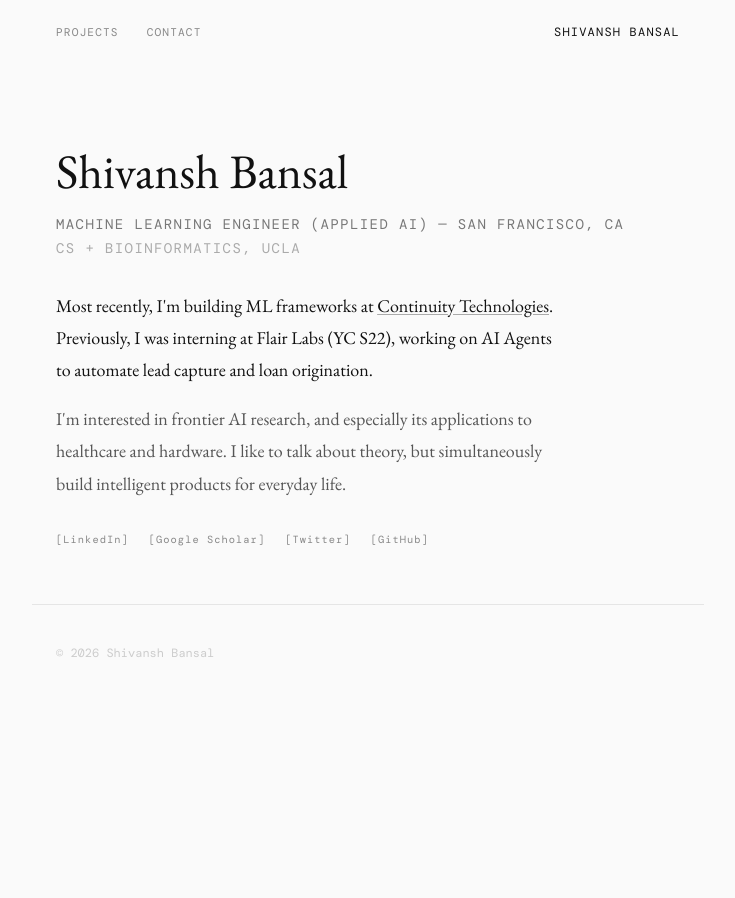
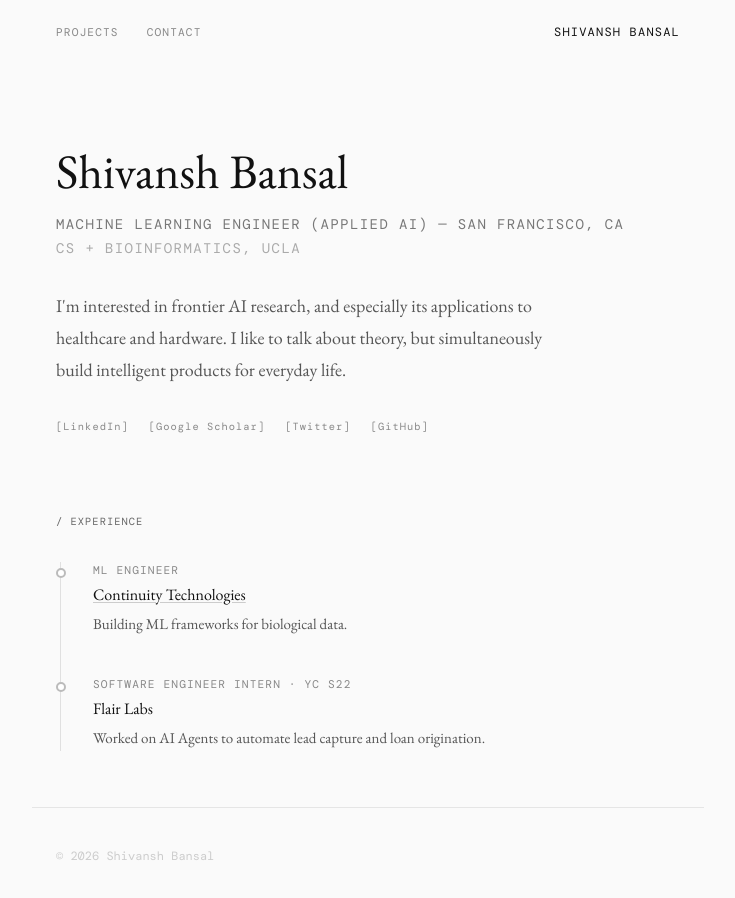
Before and after one commit to shivanshb828/Personal-Website, a Next.js app: page / in a window 1280 px wide. Shown: the top 898 px of the page, without its empty margins (272-1007 px from the left). Before the commit the page ends 800 px from the top, so only its background shows below. Built offline with nearby package versions, Linux system fonts and the light colour scheme; a web font is replaced by a local one.

Commit message:
feat: add timeline-style experience section to homepage

```diff
--- a/app/page.tsx
+++ b/app/page.tsx
@@ -10,10 +10,7 @@ export default function HomePage() {
         <p className="font-mono text-sm tracking-widest text-[#aaaaaa] mt-1 uppercase">
           CS + Bioinformatics, UCLA
         </p>
-        <p className="text-lg leading-[1.8] mt-8 max-w-lg">
-          Most recently, I'm building ML frameworks at <a href="https://continuity.bio" target="_blank" rel="noopener noreferrer" className="underline underline-offset-2 decoration-[#aaaaaa] hover:decoration-[#111111] transition-colors">Continuity Technologies</a>. Previously, I was interning at Flair Labs (YC S22), working on AI Agents to automate lead capture and loan origination.
-        </p>
-        <p className="text-lg leading-[1.8] mt-4 max-w-lg text-[#555555]">
+        <p className="text-lg leading-[1.8] mt-8 max-w-lg text-[#555555]">
           I'm interested in frontier AI research, and especially its applications to healthcare and hardware. I like to talk about theory, but simultaneously build intelligent products for everyday life.
         </p>
         <div className="flex items-center gap-5 mt-8">
@@ -36,6 +33,50 @@ export default function HomePage() {
         </div>
       </section>
 
+      <section>
+        <h2 className="font-mono text-[0.65rem] tracking-widest text-[#666666] mb-8 uppercase">
+          / experience
+        </h2>
+        <div className="relative border-l border-[#e0e0e0] ml-1 space-y-10">
+          {[
+            {
+              company: 'Continuity Technologies',
+              href: 'https://continuity.bio',
+              role: 'ML Engineer',
+              description: 'Building ML frameworks for biological data.',
+            },
+            {
+              company: 'Flair Labs',
+              href: null,
+              role: 'Software Engineer Intern · YC S22',
+              description: 'Worked on AI Agents to automate lead capture and loan origination.',
+            },
+          ].map((item) => (
+            <div key={item.company} className="relative pl-8">
+              <span className="absolute -left-[5px] top-[6px] w-2.5 h-2.5 rounded-full border-2 border-[#bbbbbb] bg-white" />
+              <p className="font-mono text-[0.7rem] tracking-widest uppercase text-[#888888] mb-1">
+                {item.role}
+              </p>
+              {item.href ? (
+                <a
+                  href={item.href}
+                  target="_blank"
+                  rel="noopener noreferrer"
+                  className="text-base font-normal text-[#111111] underline underline-offset-2 decoration-[#cccccc] hover:decoration-[#111111] transition-colors"
+                >
+                  {item.company}
+                </a>
+              ) : (
+                <p className="text-base font-normal text-[#111111]">{item.company}</p>
+              )}
+              <p className="text-[0.9375rem] leading-[1.7] text-[#555555] mt-1 max-w-md">
+                {item.description}
+              </p>
+            </div>
+          ))}
+        </div>
+      </section>
+
     </div>
   )
 }
```
